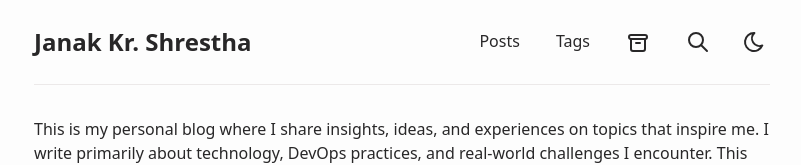
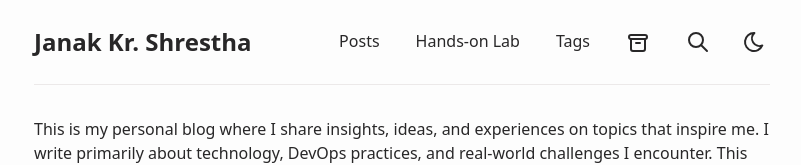
Before and after one commit to janak0ff/devops-blog, an Astro site: page / in a window 1280 px wide. Shown: the top 165 px of the page, without its empty margins (238-1039 px from the left). Built offline with nearby package versions, Linux system fonts and the light colour scheme; Astro itself is replaced by a stand-in of ours.

Commit message:
Add 'Hands-on Lab' link to the navigation menu

```diff
--- a/src/components/Header.astro
+++ b/src/components/Header.astro
@@ -73,6 +73,13 @@ const isActive = (path: string) => {
               Posts
             </a>
           </li>
+
+            <li class="col-span-2">
+            <a href="https://blogs.janakkumarshrestha0.com.np/tags/hands-on-lab/" class:list={{ "active-nav": isActive("/Labs") }}>
+              Hands-on Lab
+            </a>
+          </li>
+
           <li class="col-span-2">
             <a href="/tags" class:list={{ "active-nav": isActive("/tags") }}>
               Tags
```
